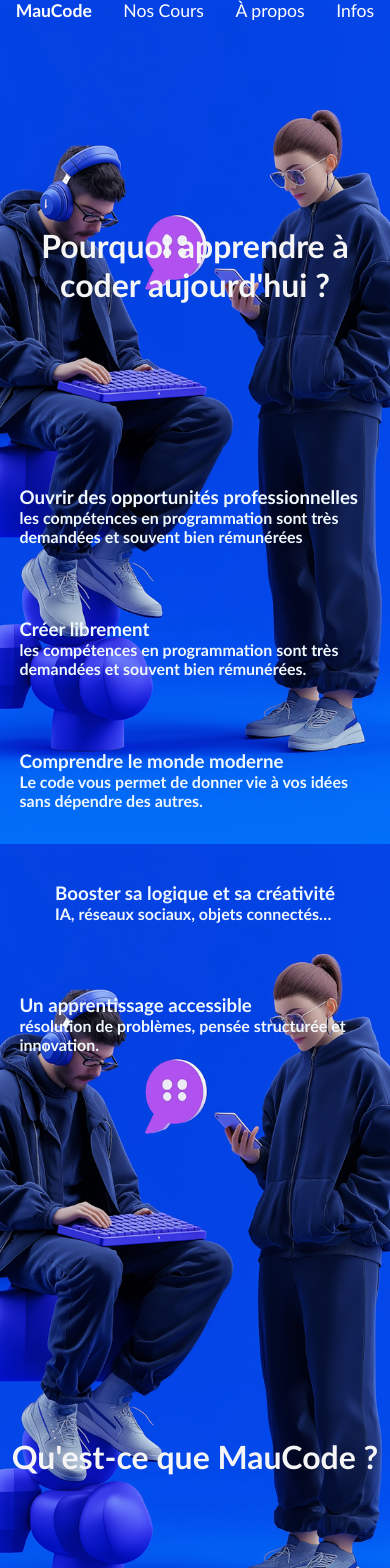
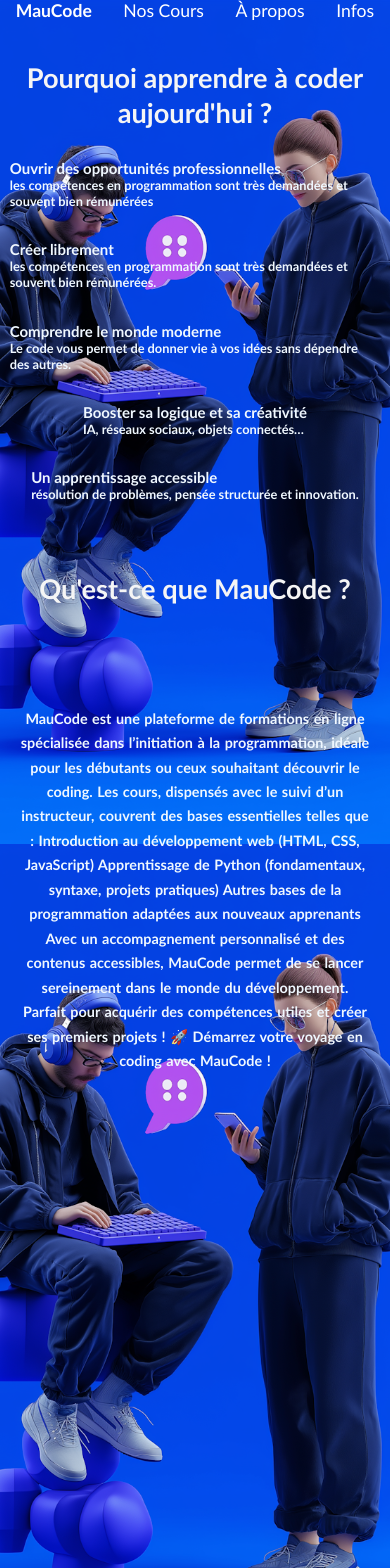
Before and after one commit to AKEKOFranck/MauCode, a React (Vite) app: page /About in a window 390 px wide. Shown: the top 1568 px of the page. Built offline with nearby package versions, Linux system fonts and the light colour scheme.

Commit message:
fourth test

```diff
--- a/src/styles/About.css
+++ b/src/styles/About.css
@@ -20,9 +20,8 @@
     color: whitesmoke;
 }
 
-
 .about_cont{
-    width: 90% ;
+    width: 90%;
     height: 70vh;
     display: flex;
     align-items: center;
@@ -32,13 +31,12 @@
     font-weight: 800;
 }
 
-
 .about_cont2{
-      width: 70% ;
+    width: 70%;
     height: 90vh;
     display: flex;
     word-spacing: 5px;
-    align-items: center ;
+    align-items: center;
     text-align: center;
     flex-direction: column;
     justify-content: space-around;
@@ -47,48 +45,147 @@
     font-size: 1.2rem;
 }
 
-
-@media (max-width:767px) {
+/* Tablettes (768px - 1024px) */
+@media (max-width: 1024px) {
     .about_main{
-        height: 300vh;
-         position: relative;
-        gap: 20px;
-        justify-content: space-around;
+        height: auto;
+        min-height: 200vh;
+        padding: 80px 0;
+        gap: 60px;
     }
 
     .about_title{
-        top: 100px;
-        font-size: 2rem;
+        top: 50px;
+        font-size: 2.5rem;
+        padding: 0 20px;
     }
 
     .about_cont{
-        position: relative;
-        gap: 50px;
-        font-size: 1em;
+        width: 85%;
+        height: auto;
+        min-height: 60vh;
+        gap: 40px;
+        padding: 30px 0;
+    }
+
+    .about_cont2{
+        width: 85%;
+        height: auto;
+        min-height: 80vh;
+        font-size: 1.1rem;
+        word-spacing: 3px;
+        padding: 20px;
+    }
+}
+
+/* Mobiles (767px et moins) */
+@media (max-width: 767px) {
+    .about_main{
+        height: auto;
+        min-height: 180vh;
+        padding: 60px 0;
+        gap: 40px;
+        justify-content: flex-start;
+    }
+
+    .about_title{
+        top: 30px;
+        font-size: 2rem;
+        padding: 0 15px;
+        line-height: 1.3;
+    }
+
+    .about_cont{
+        width: 90%;
+        height: auto;
+        min-height: 50vh;
+        gap: 30px;
+        padding: 20px 0;
+        font-size: 0.9em;
     }
 
     .about_cont2{
         width: 90%;
+        height: auto;
+        min-height: 70vh;
         font-size: 1rem;
+        word-spacing: 2px;
+        padding: 15px;
+        line-height: 1.6;
     }
 }
 
-
-@media (min-width:767px) and (max-width:1400px) {
+/* Grands écrans (1400px et plus) */
+@media (min-width: 1400px) {
     .about_main{
-        height: 300vh;
-         position: relative;
-        gap: 20px;
-        justify-content: space-around;
+        height: 200vh;
     }
 
     .about_title{
-        top: 100px;
+        top: 120px;
+        font-size: 3.5rem;
     }
 
     .about_cont{
-        position: relative;
-        gap: 50px;
-        font-size: 1em;
+        width: 80%;
+        height: 60vh;
+    }
+
+    .about_cont2{
+        width: 60%;
+        height: 80vh;
+        font-size: 1.3rem;
     }
 }
+
+/* Très petits mobiles (480px et moins) */
+@media (max-width: 480px) {
+    .about_main{
+        min-height: 200vh;
+        padding: 40px 0;
+        gap: 30px;
+    }
+
+    .about_title{
+        top: 20px;
+        font-size: 1.7rem;
+        padding: 0 10px;
+    }
+
+    .about_cont{
+        width: 95%;
+        min-height: 45vh;
+        gap: 25px;
+        padding: 15px 0;
+        font-size: 0.8em;
+    }
+
+    .about_cont2{
+        width: 95%;
+        min-height: 65vh;
+        font-size: 0.9rem;
+        word-spacing: 1px;
+        padding: 10px;
+        line-height: 1.7;
+    }
+}
+
+/* Écrans moyens (1025px - 1399px) */
+@media (min-width: 1025px) and (max-width: 1399px) {
+    .about_main{
+        height: 220vh;
+    }
+
+    .about_title{
+        font-size: 2.8rem;
+    }
+
+    .about_cont{
+        width: 85%;
+    }
+
+    .about_cont2{
+        width: 75%;
+        font-size: 1.1rem;
+    }
+}
--- a/src/styles/Course.css
+++ b/src/styles/Course.css
@@ -43,7 +43,7 @@
   color: whitesmoke;
   text-align: center;
   transform: scale(1);
-  transition: all 0.8S ease-in-out;
+  transition: all 0.8s ease-in-out;
 }
 
 .course_text:hover{
@@ -56,48 +56,125 @@
   width: 30%;
 }
 
-
-
-@media (max-width:767px) {
-
-  .course_main{
-    height: 300vh;
-    position: relative;
-    gap: 50px;
+/* Tablettes (768px - 1024px) */
+@media (max-width: 1024px) {
+  .course_main {
+    height: auto;
+    min-height: 150vh;
+    padding: 40px 0;
   }
 
-
-  .course_title{
-    top: 300px;
-    font-size: 1.2em;
+  .course_title {
+    top: 150px;
+    font-size: 1.5rem;
+    text-align: center;
+    padding: 0 20px;
   }
 
-  .course_cont{
-    flex-direction: column;
+  .course_cont {
+    top: 200px;
+    flex-wrap: wrap;
+    justify-content: center;
+    gap: 30px;
   }
 
-  .course_img{
-    width: 60%;
+  .course_box {
+    width: 45%;
+    min-width: 200px;
+    margin-bottom: 30px;
+  }
+
+  .course_img {
+    width: 40%;
   }
 }
 
-
-@media (min-width:767px) and (max-width:1400px) {
-    .course_main{
-    height: 300vh;
+/* Mobiles (767px et moins) */
+@media (max-width: 767px) {
+  .course_main {
+    height: auto;
+    min-height: 200vh;
+    gap: 30px;
+    padding: 60px 0;
   }
 
-
-  .course_title{
-    top: 250px;
-    font-size: 1.2em;
+  .course_title {
+    top: 100px;
+    font-size: 1.3rem;
+    padding: 0 15px;
   }
 
-  .course_cont{
+  .course_cont {
+    top: 120px;
     flex-direction: column;
+    gap: 40px;
   }
 
-  .course_img{
-    width: 60%;
+  .course_box {
+    width: 80%;
+    max-width: 300px;
+    height: auto;
+    padding: 20px 0;
+  }
+
+  .course_img {
+    width: 30%;
   }
 }
+
+/* Grands écrans (1400px et plus) */
+@media (min-width: 1400px) {
+  .course_main {
+    height: 100vh;
+  }
+
+  .course_title {
+    top: 250px;
+    font-size: 2.2rem;
+  }
+
+  .course_cont {
+    top: 400px;
+    width: 80%;
+    max-width: 1200px;
+  }
+
+  .course_box {
+    width: 22%;
+    height: 250px;
+  }
+
+  .course_img {
+    width: 25%;
+  }
+}
+
+/* Très petits mobiles (480px et moins) */
+@media (max-width: 480px) {
+  .course_main {
+    padding: 40px 0;
+  }
+
+  .course_title {
+    top: 80px;
+    font-size: 1.1rem;
+  }
+
+  .course_cont {
+    top: 100px;
+    gap: 30px;
+  }
+
+  .course_box {
+    width: 90%;
+    padding: 15px 0;
+  }
+
+  .course_img {
+    width: 30%;
+  }
+
+  .course_text {
+    font-size: 0.9rem;
+  }
+}
```
Lines whose indentation alone changed are shown as unchanged.
